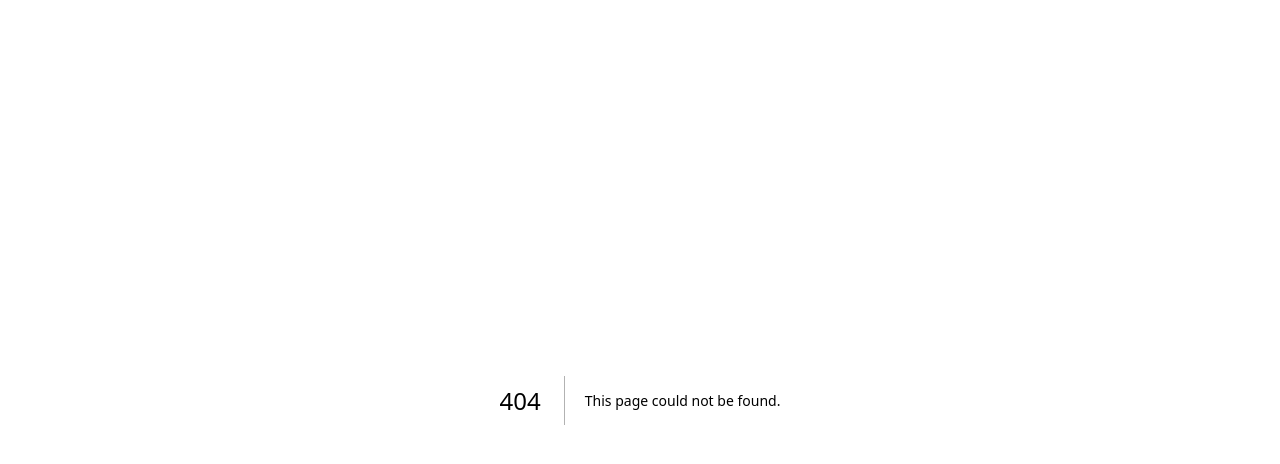
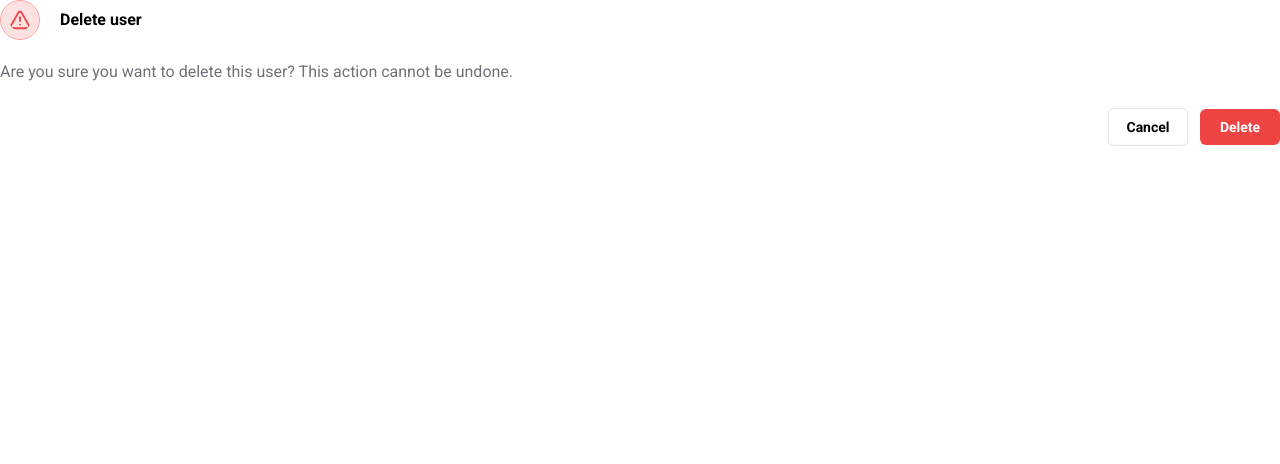
Before and after one commit to JVCDomingues/jobhunter, a Next.js app: page /components/DeleteUserDialog in a window 1280 px wide. Before the commit this address had no page. Shown: the top 464 px of the page. Built offline with nearby package versions, Linux system fonts and the light colour scheme.

Commit message:
feat(delete-user): creating modal to delete user

```diff
--- a/src/components/UserCard/index.tsx
+++ b/src/components/UserCard/index.tsx
@@ -4,7 +4,7 @@ import React from 'react';
 
 interface UserCardProps {
   user: User;
-  handleDeleteButton: () => Promise<void>;
+  handleDeleteButton: () => void;
   handleNavigation: () => void;
 }
 
--- /dev/null
+++ b/src/pages/components/DeleteUserDialog/index.tsx
@@ -0,0 +1,57 @@
+import { AlertTriangle } from 'lucide-react';
+
+interface DeleteUserDialogProps {
+  handleModalClose: () => void;
+  revalidate: () => Promise<void>;
+  userId: number;
+}
+
+export default function DeleteUserDialog({
+  handleModalClose,
+  revalidate,
+  userId,
+}: DeleteUserDialogProps) {
+  const deleteUser = async () => {
+    const response = await fetch(`api/users/${userId}`, {
+      method: 'DELETE',
+    });
+
+    if (response.status === 200) {
+      await revalidate();
+      handleModalClose();
+    }
+
+    if (response.status !== 200) {
+      console.error('error');
+    }
+  };
+
+  return (
+    <div>
+      <div className="flex items-center gap-5">
+        <AlertTriangle
+          className="bg-red-100 p-2 rounded-full border border-red-300 text-red-500"
+          size={40}
+        />
+        <span className="font-medium">Delete user</span>
+      </div>
+      <p className="mt-5 text-zinc-500">
+        Are you sure you want to delete this user? This action cannot be undone.
+      </p>
+      <div className="flex items-center justify-end gap-3 mt-6">
+        <button
+          className="border w-[80px] border-zinc-200 rounded-md px-3 py-2 text-sm font-bold hover:bg-zinc-100 transition-all"
+          onClick={handleModalClose}
+        >
+          Cancel
+        </button>
+        <button
+          className="w-[80px] bg-red-500 font-bold px-3 py-2 rounded-md text-white text-sm hover:bg-red-700 transition-all"
+          onClick={deleteUser}
+        >
+          Delete
+        </button>
+      </div>
+    </div>
+  );
+}
--- a/src/pages/components/NewUserForm/index.tsx
+++ b/src/pages/components/NewUserForm/index.tsx
@@ -69,15 +69,12 @@ export default function NewUserForm({
       </div>
       <div className="flex items-center gap-5 justify-end">
         <button
-          className="p-2 text-md bg-blue-700 text-white rounded-md hover:bg-blue-800 transition-all cursor-pointer mt-3"
+          className="p-3 text-md bg-blue-700 text-white rounded-md hover:bg-blue-800 transition-all cursor-pointer mt-3 w-full"
           onClick={handleSubmit}
           disabled={!formData.username}
         >
           Add user
         </button>
-        <button className="p-2 text-md text-zinc-700 rounded-md hover:text-zinc-500 transition-all cursor-pointer mt-3">
-          Cancel
-        </button>
       </div>
     </>
   );
--- a/src/pages/index.tsx
+++ b/src/pages/index.tsx
@@ -10,23 +10,17 @@ import Input from '@/components/FormComponents/Input';
 import LoadingScreen from '@/components/LoadingScreen';
 import Modal from '@/components/Modal';
 import NewUserModal from './components/NewUserForm';
+import DeleteUserDialog from './components/DeleteUserDialog';
 
 export default function Home() {
   const { users, isLoading, error, revalidate } = useUsers();
+  const [currentUserId, setCurrentUserId] = useState(0);
   const [filterInput, setFilterInput] = useState('');
   const [isModalOpen, setIsModalOpen] = useState(false);
+  const [deleteUserModalOpen, setDeleteUserModalOpen] = useState(false);
   const router = useRouter();
 
   const filteredUsers = filterUsersBySearchTerm(users, filterInput);
-
-  const deleteUser = async (id: number) => {
-    try {
-      const response = await fetch(`api/users/${id}`, {
-        method: 'DELETE',
-      });
-      revalidate();
-    } catch (err) {}
-  };
 
   if (isLoading && !error) {
     return <LoadingScreen />;
@@ -42,6 +36,11 @@ export default function Home() {
 
   const handleNavigation = (userId: number) => {
     router.push(`/users/${userId}`);
+  };
+
+  const handleDeleteButtonClick = (userId: number) => {
+    setDeleteUserModalOpen(true);
+    setCurrentUserId(userId);
   };
 
   return (
@@ -69,7 +68,7 @@ export default function Home() {
             <UserCard
               key={user.id}
               user={user}
-              handleDeleteButton={() => deleteUser(user.id)}
+              handleDeleteButton={() => handleDeleteButtonClick(user.id)}
               handleNavigation={() => handleNavigation(user.id)}
             />
           ))}
@@ -94,6 +93,19 @@ export default function Home() {
             />
           </div>
         </Modal>
+
+        <Modal
+          isOpen={deleteUserModalOpen}
+          handleClose={() => setDeleteUserModalOpen(false)}
+        >
+          <div className="w-96">
+            <DeleteUserDialog
+              handleModalClose={() => setDeleteUserModalOpen(false)}
+              revalidate={revalidate}
+              userId={currentUserId}
+            />
+          </div>
+        </Modal>
       </div>
     </>
   );
--- a/tailwind.config.js
+++ b/tailwind.config.js
@@ -6,6 +6,12 @@ module.exports = {
       fontFamily: {
         sans: ['Roboto', 'sans-serif'],
       },
+      fontWeight: {
+        thin: 200,
+        normal: 400,
+        bold: 700,
+        medium: 600,
+      },
     },
   },
   plugins: [],
```
Also changed, not shown: 1 other file (tests, documents, lock files or other folders).
